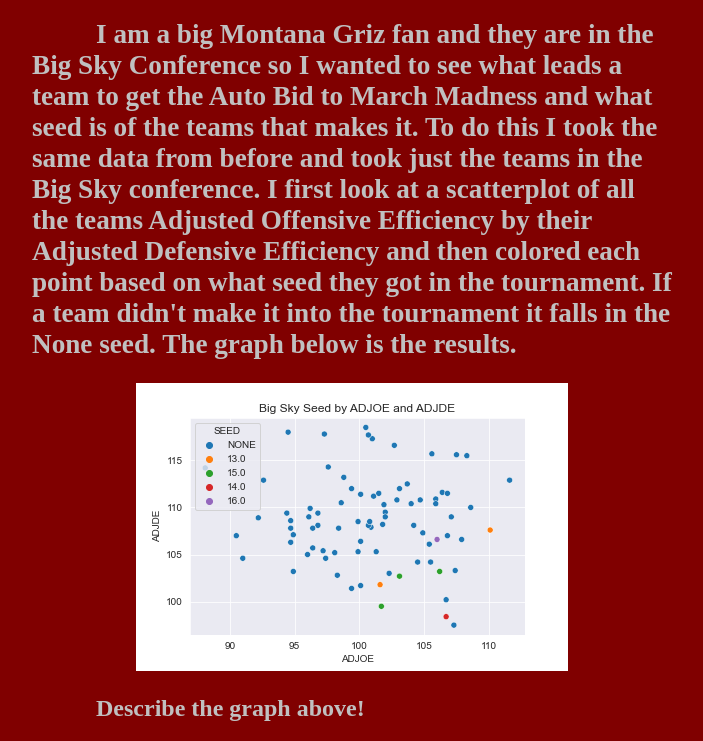
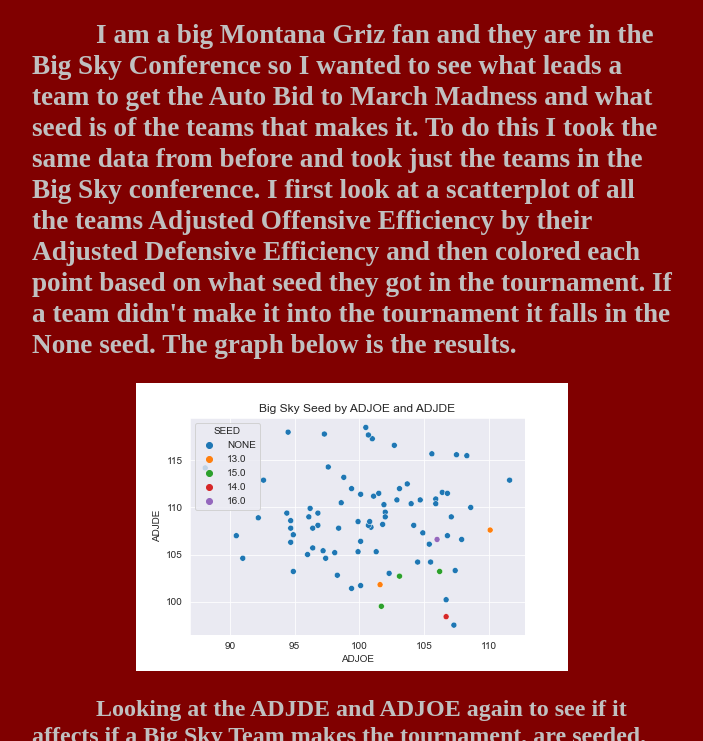
Before and after one commit to Camdin-Dirn/CS_241_Final, a plain HTML site: page index.html in a window 1280 px wide. Shown: the part 2059-2800 px from the top of the page, without its empty margins (288-991 px from the left). Drawn offline with Linux system fonts and the light colour scheme.

Commit message:
Add files via upload

```diff
--- a/index.html
+++ b/index.html
@@ -9,7 +9,7 @@
     <h1>March Madness Data</h1>
     <p>By Camdin Dirnberger</p>
     <div>
-        <h2 class="bigtextareas">I wanted to see what leads to success during March Maddness. To achive this I found historical data for the tournament with a data from Kaggle called College Basketball Dataset.
+        <h2 class="bigtextareas">I wanted to see what leads to success during March Maddness. To achive this I found historical data for the tournament with a dataset from Kaggle called College Basketball Dataset.
             This Dataset is from 2013 through the 2021 season. Some variables in this dataset include team name, conference, games played, wins, ect...</h2>
         <h3>&#x26B9; Hover over the graphs to enlarge them!</h3>
         <p><a class = "underline" href="https://github.com/Camdin-Dirn/CS_241_Final">The Code</a></p>
@@ -34,7 +34,12 @@
                                 Adjusted Offensive Efficiency by their Adjusted Defensive Efficiency and then colored each point based on what seed they
                                 got in the tournament. If a team didn't make it into the tournament it falls in the None seed. The graph below is the results.</h2>
         <p><img class="enlarge-onhover" src = "BIGSKY_ADJOE_VS_ADJED_SEED.png" alt="Big Sky Postseason seeding by Adjusted Offensive Efficiency and Adjusted Defensive Efficiency College Basketball"></p>
-        <h2>Describe the graph above!</h2>
+        <h2>Looking at the ADJDE and ADJOE again to see if it affects if a Big Sky Team makes the tournament, are seeded, and if it affects what seed they get
+          if they do make it. Looking at this it doesn't look as clear cut as the other graph but if you want to make it to the tournament you still have to be in the top of the league in ADJOE and
+          ADJDE. But the most shocking thing is the two highest seed teams were not clearly better than the rest. The two most balance team didn't make
+          the tournament and got a 14 seed. This might be because one year the NCAA field was better than the others. Also the teams with the better
+          ADJDE and ADJOE might have played lower level teams leading to better stats but worse resumes leading to the lower seed.
+        </h2>
       </div>
   </body>
 </html>
```
